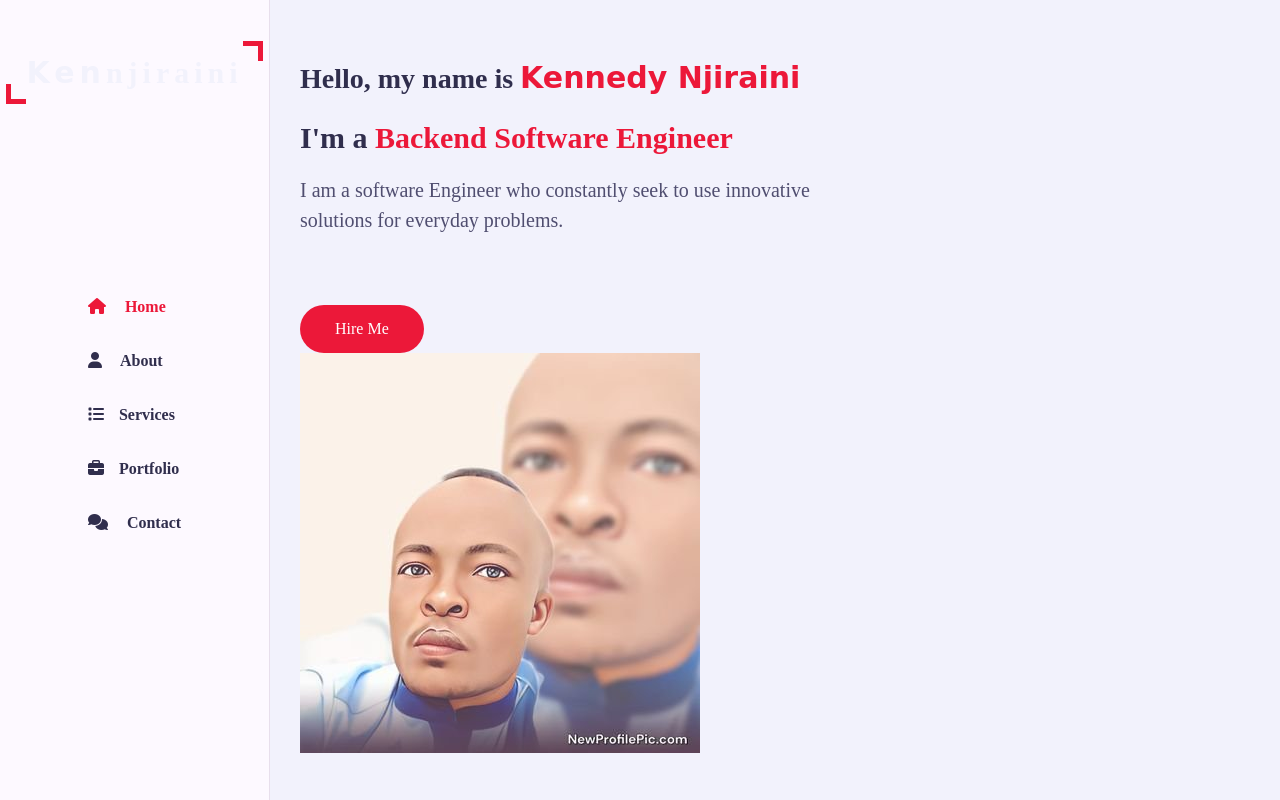
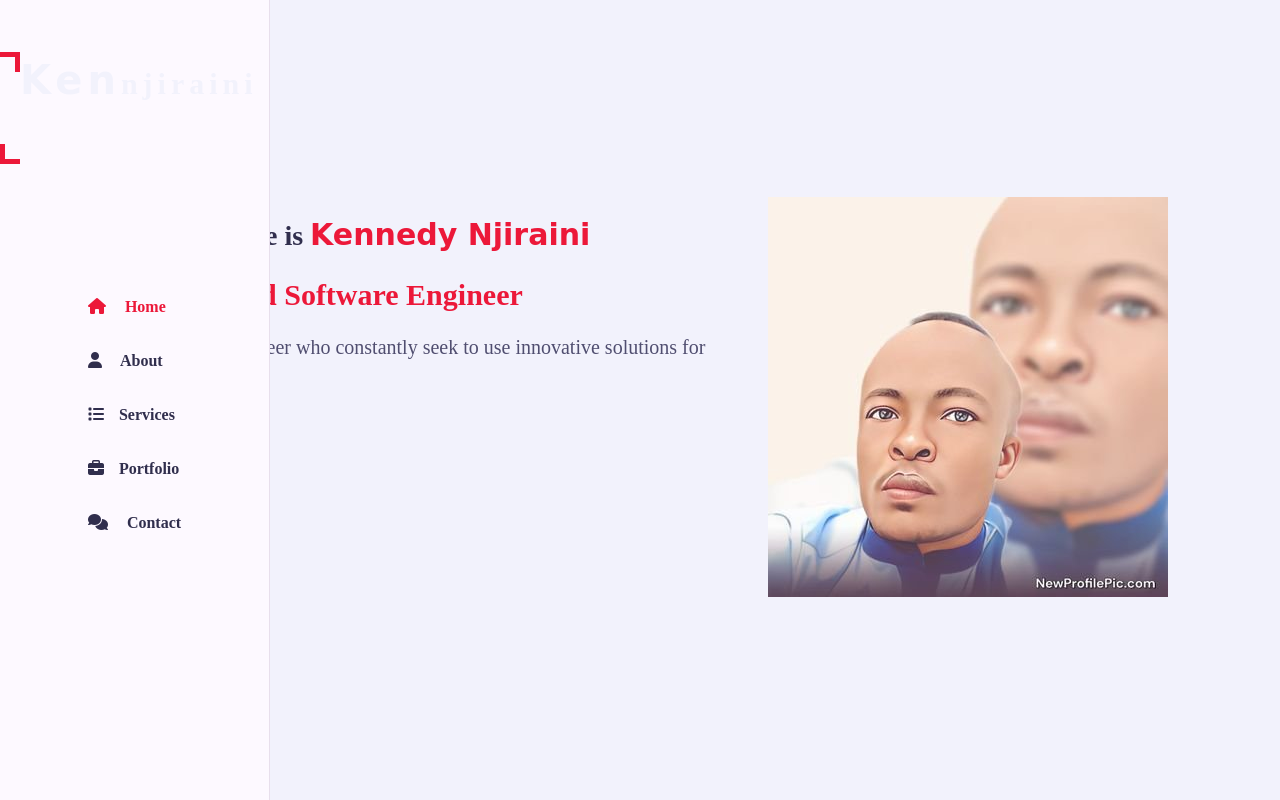
Before and after one commit to Njiraini23/kennjiraini, a plain HTML site: page index.html in a window 1280 px wide. Drawn offline with Linux system fonts and the light colour scheme; a web font is replaced by a local one.

Commit message:
the images and appearance

```diff
--- a/css/style.css
+++ b/css/style.css
@@ -36,12 +36,7 @@ ul
     background: var(--bg-black-900);
     min-width: 100vh;
     display: block;
-    position: fixed;
-    left: 270px;
     padding: 0 30px;
-    top: 0;
-    right: 0;
-    z-index: 0;
     opacity: 1;
 }
 .padd-15
@@ -115,7 +110,7 @@ ul
 .aside .logo a span
 {
     font-family: 'Clicker Script', cursive;
-    font-family: 40px;
+    font-size: 40px;
 }
 .aside .logo a::before
 {
@@ -253,8 +248,8 @@ h3.my-profession
     max-width: 40%;
     text-align: center;
     position: relative;
-    background: red;
-}.home-img::after
+}
+.home-img::after
 {
     content: '';
     position: absolute;
```
